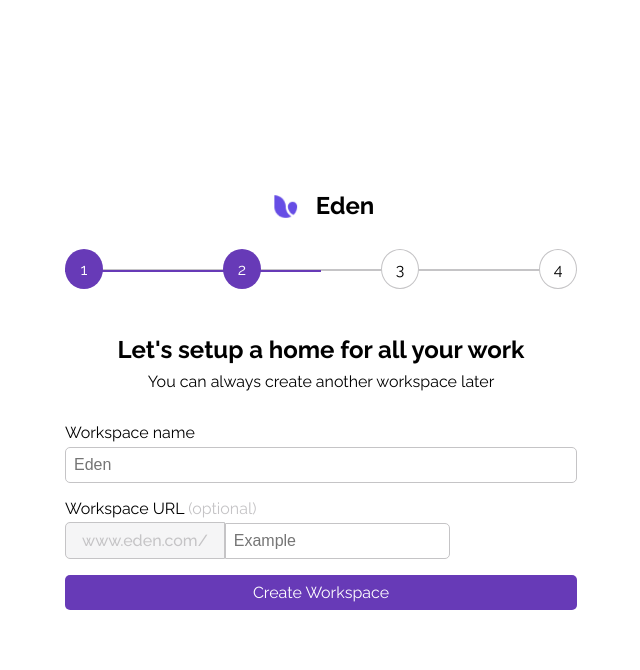
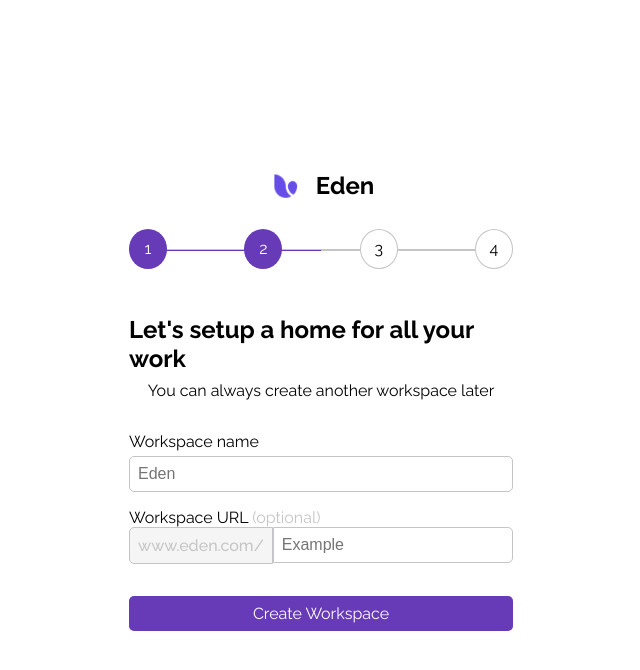
Before and after one commit to foolhardy21/onboarding, a React (Create React App) app: page / in a window 1280 px wide. Both pictures are taken after typing "Sample", "Sample" into the empty fields and a click on the button "Create Workspace". Shown: the top 670 px of the page, without its empty margins (319-959 px from the left). Built offline with nearby package versions, Linux system fonts and the light colour scheme.

Commit message:
feat - url input style updated

```diff
--- a/src/app.module.css
+++ b/src/app.module.css
@@ -15,7 +15,7 @@
   display: flex;
   flex-direction: column;
   align-items: center;
-  width: 40vw;
+  width: 30vw;
   font-family: "Raleway", sans-serif;
 }
 
--- a/src/components/stagefour.module.css
+++ b/src/components/stagefour.module.css
@@ -20,4 +20,6 @@
   border-radius: 5px;
   font-family: "Raleway", sans-serif;
   font-size: 1rem;
+  margin-top: 2rem;
+  width: 100%;
 }
--- a/src/components/stagethree.module.css
+++ b/src/components/stagethree.module.css
@@ -35,4 +35,5 @@
   border-radius: 5px;
   font-family: "Raleway", sans-serif;
   font-size: 1rem;
+  width: 100%;
 }
--- a/src/components/stagetwo.module.css
+++ b/src/components/stagetwo.module.css
@@ -2,26 +2,27 @@ label > span {
   color: #c5c4c6;
 }
 
-input {
-  display: inline;
+.inputUrl {
+  display: flex;
+  align-items: center;
+  margin-bottom: 2rem;
 }
-
 .inputUrl > span {
   border: solid thin #c5c4c6;
   border-top-left-radius: 5px;
   border-bottom-left-radius: 5px;
   color: #c5c4c6;
   font-weight: 500;
-  padding: 0.5rem 1rem;
+  padding: 0.5rem;
   background: #f5f5f6;
 }
 
 .inputUrl > input {
+  flex-grow: 2;
   padding: 0.5rem;
   font-size: 1rem;
   border-top-right-radius: 5px;
   border-bottom-right-radius: 5px;
   border: solid thin #c5c4c6;
   outline: none;
-  margin: 0.3rem 0 1rem 0;
 }
```
